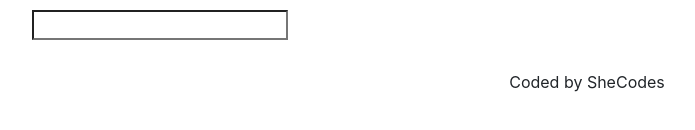
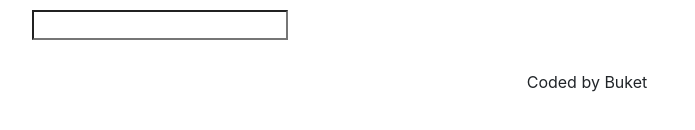
Before and after one commit to buketh/dictionary-project, a React (Create React App) app: page / in a window 1280 px wide. Shown: the part 250-380 px from the top of the page, without its empty margins (53-748 px from the left). Built offline with nearby package versions, Linux system fonts and the light colour scheme.

Commit message:
Updaye App.js codername

```diff
--- a/src/App.js
+++ b/src/App.js
@@ -12,7 +12,7 @@ function App() {
         <main>
           <Dictionary />
         </main>
-        <footer className="App-footer"> Coded by SheCodes</footer>
+        <footer className="App-footer"> Coded by Buket</footer>
       </div>
     </div>
   );
```
